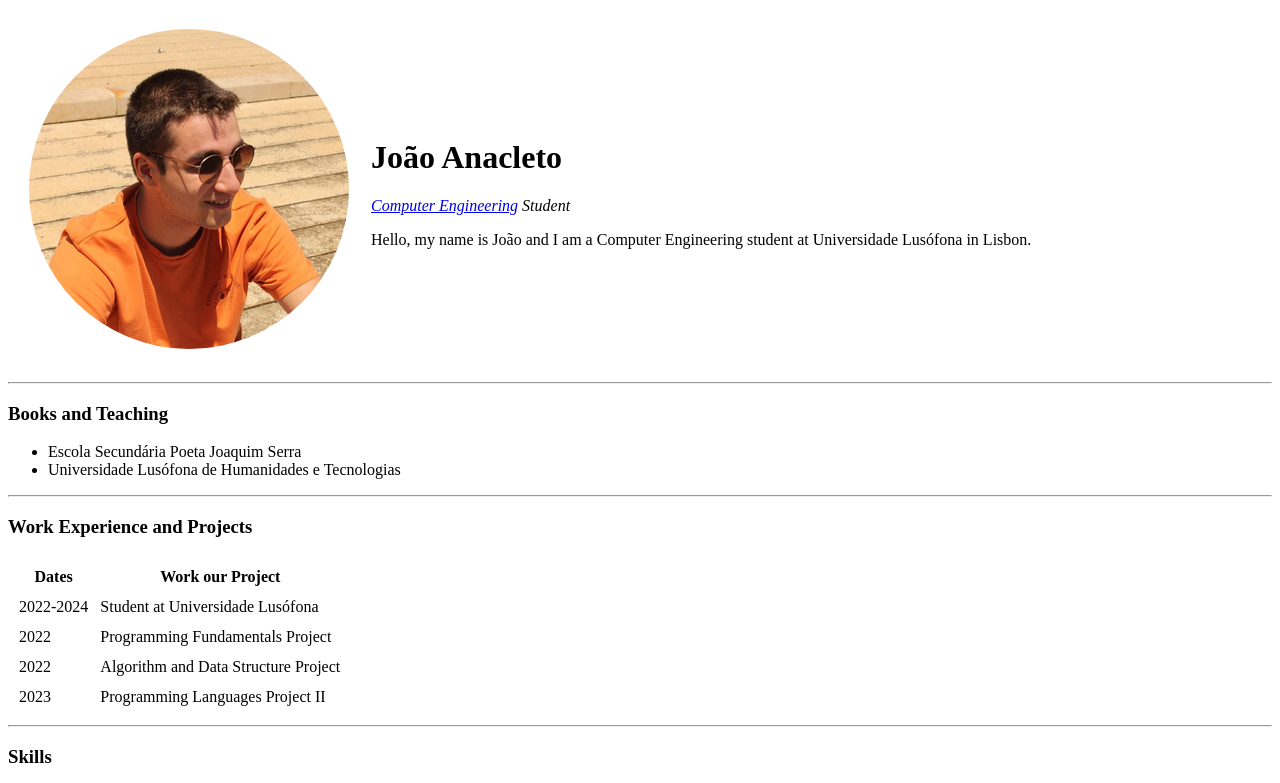
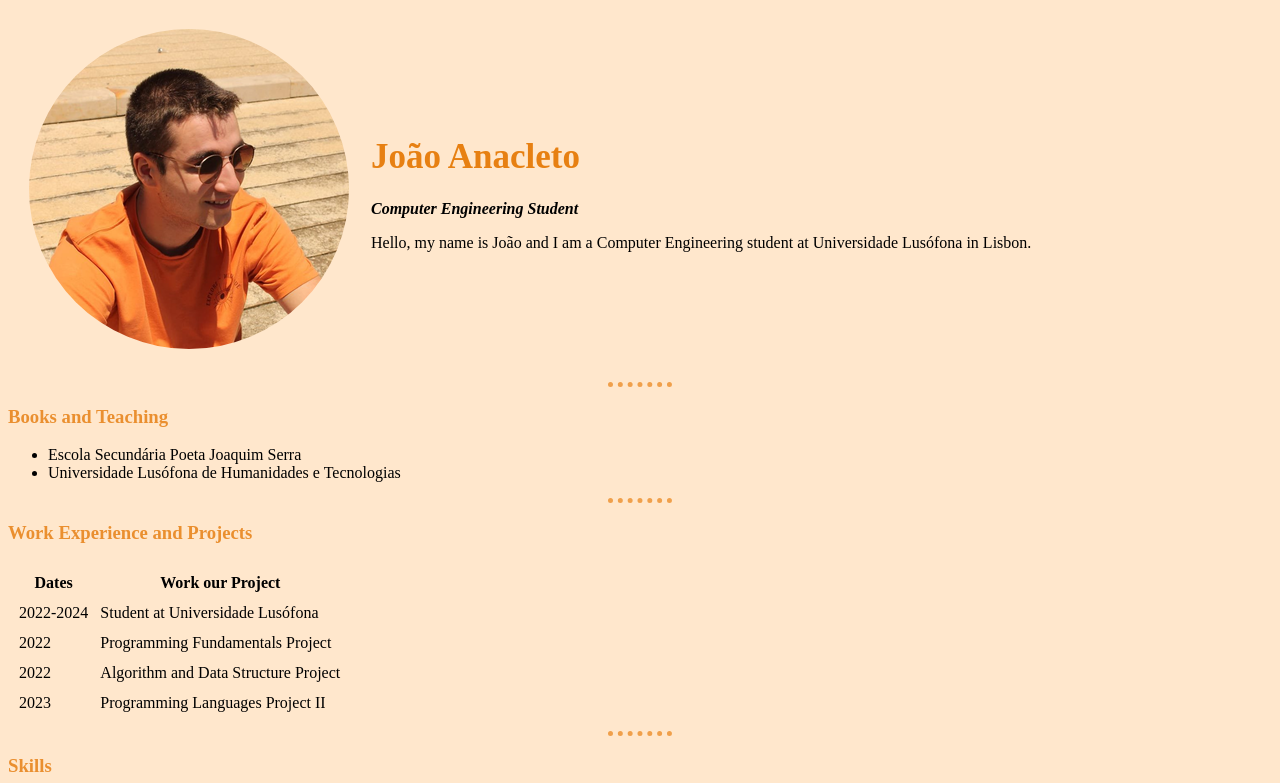
Before and after one commit to joao-anacleto-a22202260/Personal-Website-CV, a plain HTML site: page index.html in a window 1280 px wide. Shown: the top 783 px of the page. Drawn offline with Linux system fonts and the light colour scheme.

Commit message:
add initial css

```diff
--- /dev/null
+++ b/css/styles.css
@@ -0,0 +1,23 @@
+body {
+    background-color: #FFE7CC;
+  }
+
+  hr {
+    border-color: #F0A04B;
+    border-style: dotted none none;
+    border-width: 5px;
+    width: 5%;
+  }
+
+  h1{
+    font-size: 35px;
+    color: #e78012;
+  }
+
+  h3{
+    color: #ea8f2f;
+  }
+
+  p{
+    font-size: 16px;
+  }
--- a/index.html
+++ b/index.html
@@ -1,8 +1,10 @@
 <!DOCTYPE html>
 <html lang="en">
+
 <head>
   <meta charset="UTF-8" />
   <title>My Personal Site</title>
+  <link rel="stylesheet" href="css/styles.css">
 </head>
 
 <body>
@@ -12,14 +14,7 @@
       <td>
         <h1>João Anacleto</h1>
         <p>
-            <em
-              <strong
-                ><a
-                  href="https://www.ulusofona.pt/lisboa/licenciaturas/engenharia-informatica"
-                  >Computer Engineering</a
-                ></stron
-              > Student </em
-            >
+          <em><strong>Computer Engineering Student</strong></em>
         </p>
         <p>
           Hello, my name is João and I am a Computer Engineering student at
@@ -101,4 +96,5 @@
   <a href="hobbies.html">My Hobbies</a>
   <a href="mycontact.html">Contact Me</a>
 </body>
+
 </html>
```
Also changed, not shown: hobbies.html (+1 -0 lines), mycontact.html (+2 -1 lines). Lines whose indentation alone changed are shown as unchanged.
